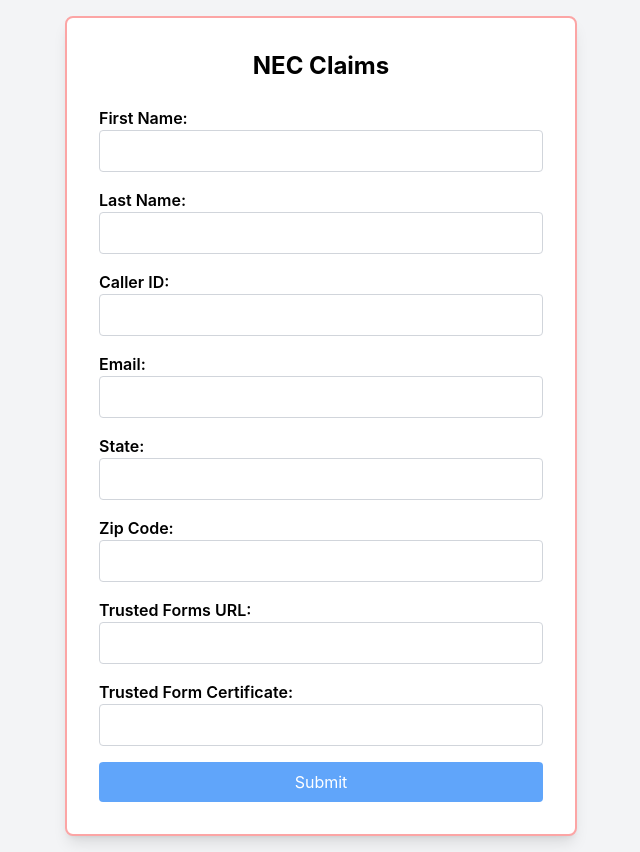
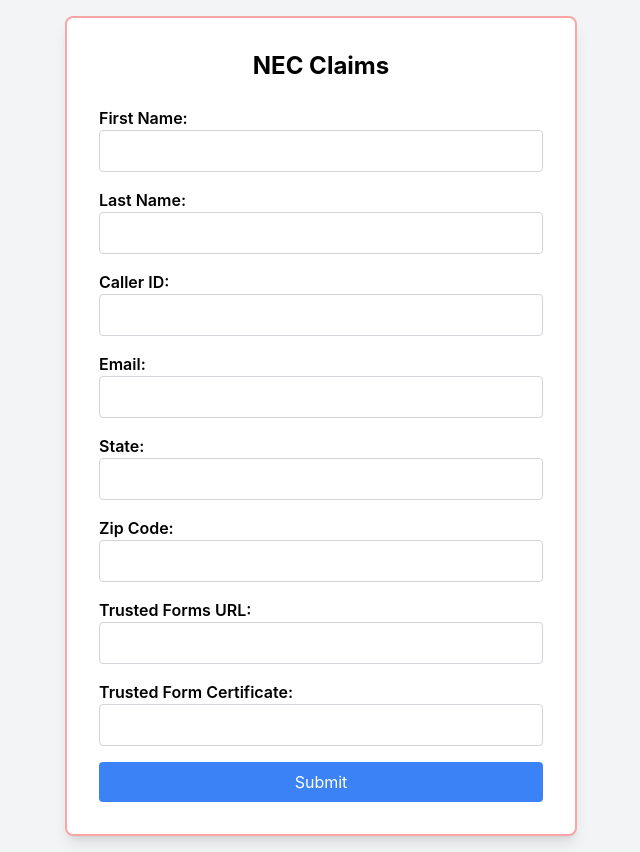
Before and after one commit to ANUXR4G/Form-API, a React (Create React App) app: page / in a window 1280 px wide. Shown: the whole page, without its empty margins (319-959 px from the left). Built offline with nearby package versions, Linux system fonts and the light colour scheme.

Commit message:
Initial Commit

```diff
--- a/src/App.js
+++ b/src/App.js
@@ -159,7 +159,7 @@
           <div className="text-center">
             <button
               type="submit"
-              className="w-full bg-blue-400 text-white p-2 rounded hover:bg-blue-600"
+              className="w-full bg-blue-500 text-white p-2 rounded hover:bg-blue-700"
               disabled={isSubmitting}
             >
               {isSubmitting ? 'Submitting...' : 'Submit'}
```
